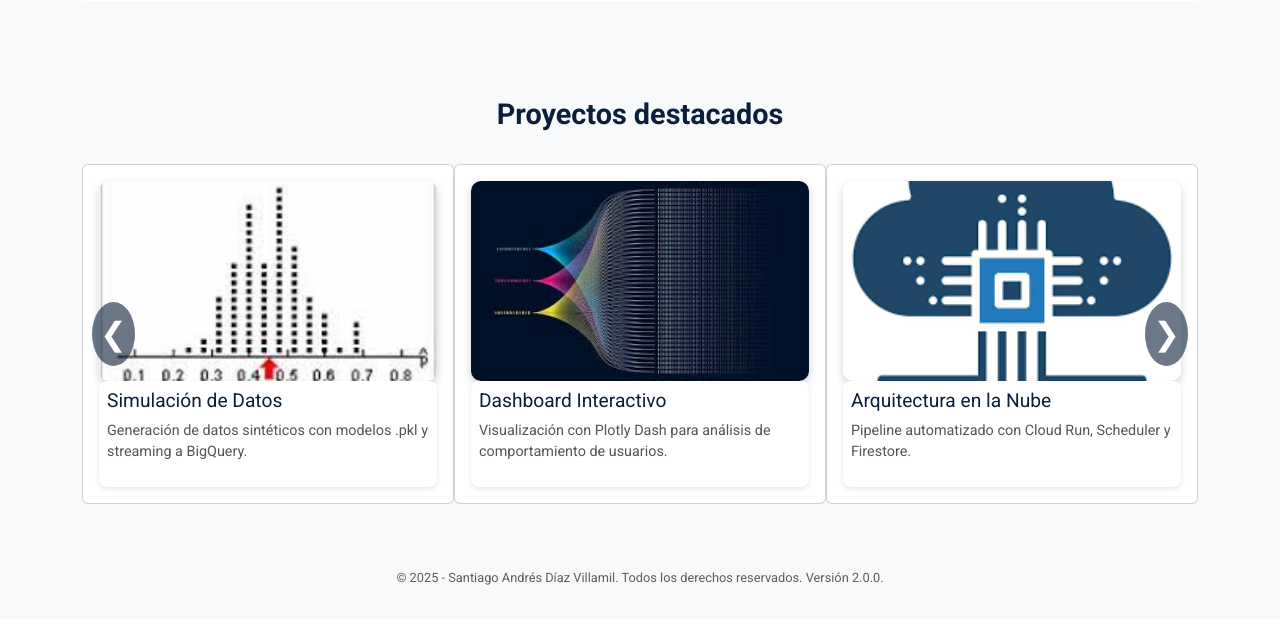
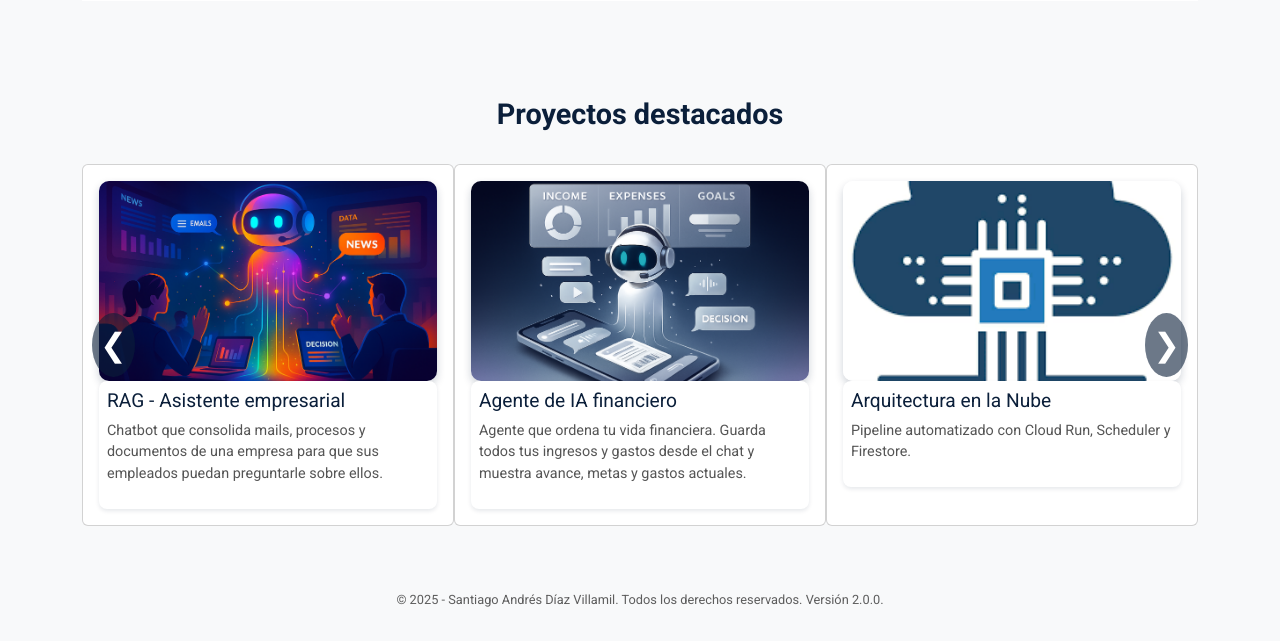
Before and after one commit to SantiagoDiazVillamil/prod-data-portfolio, a Flask app: page / in a window 1280 px wide. Shown: the part 766-1407 px from the top of the page. Before the commit the page ends 1351 px from the top, so only its background shows below. Run offline with Flask 3, Linux system fonts and the light colour scheme.

Commit message:
Se modifican imagenes para los primeros dos proyectos

```diff
--- a/templates/index.html
+++ b/templates/index.html
@@ -29,8 +29,8 @@
   <button class="arrow left" onclick="moveCarousel(-1)">&#10094;</button>
   <div class="carousel" id="carousel">
     <!-- Repite esta tarjeta para cada proyecto -->
-    <div class="card"><img src="{{ url_for('static', filename='images/datasim.png') }}"><div class="card-content"><h3>Simulación de Datos</h3><p>Generación de datos sintéticos con modelos .pkl y streaming a BigQuery.</p></div></div>
-    <div class="card"><img src="{{ url_for('static', filename='images/dataimg1.jpeg') }}"><div class="card-content"><h3>Dashboard Interactivo</h3><p>Visualización con Plotly Dash para análisis de comportamiento de usuarios.</p></div></div>
+    <div class="card"><img src="{{ url_for('static', filename='images/RAG.png') }}"><div class="card-content"><h3>RAG - Asistente empresarial</h3><p>Chatbot que consolida mails, procesos y documentos de una empresa para que sus empleados puedan preguntarle sobre ellos.</p></div></div>
+    <div class="card"><img src="{{ url_for('static', filename='images/FIN_ASSIST.png') }}"><div class="card-content"><h3>Agente de IA financiero</h3><p>Agente que ordena tu vida financiera. Guarda todos tus ingresos y gastos desde el chat y muestra avance, metas y gastos actuales.</p></div></div>
     <div class="card"><img src="{{ url_for('static', filename='images/arch.png') }}"><div class="card-content"><h3>Arquitectura en la Nube</h3><p>Pipeline automatizado con Cloud Run, Scheduler y Firestore.</p></div></div>
     <div class="card"><img src="{{ url_for('static', filename='images/predan.png') }}"><div class="card-content"><h3>Analítica Predictiva</h3><p>Modelos de regresión y clasificación para pronóstico de ventas.</p></div></div>
     <div class="card"><img src="{{ url_for('static', filename='images/dataimg1.jpeg') }}"><div class="card-content"><h3>Enriquecimiento con APIs</h3><p>Integración de datos externos como IP geolocation y redes sociales.</p></div></div>
```
Also changed, not shown: static/images/FIN_ASSIST.png (added), static/images/RAG.png (added), static/images/datasim.png.
